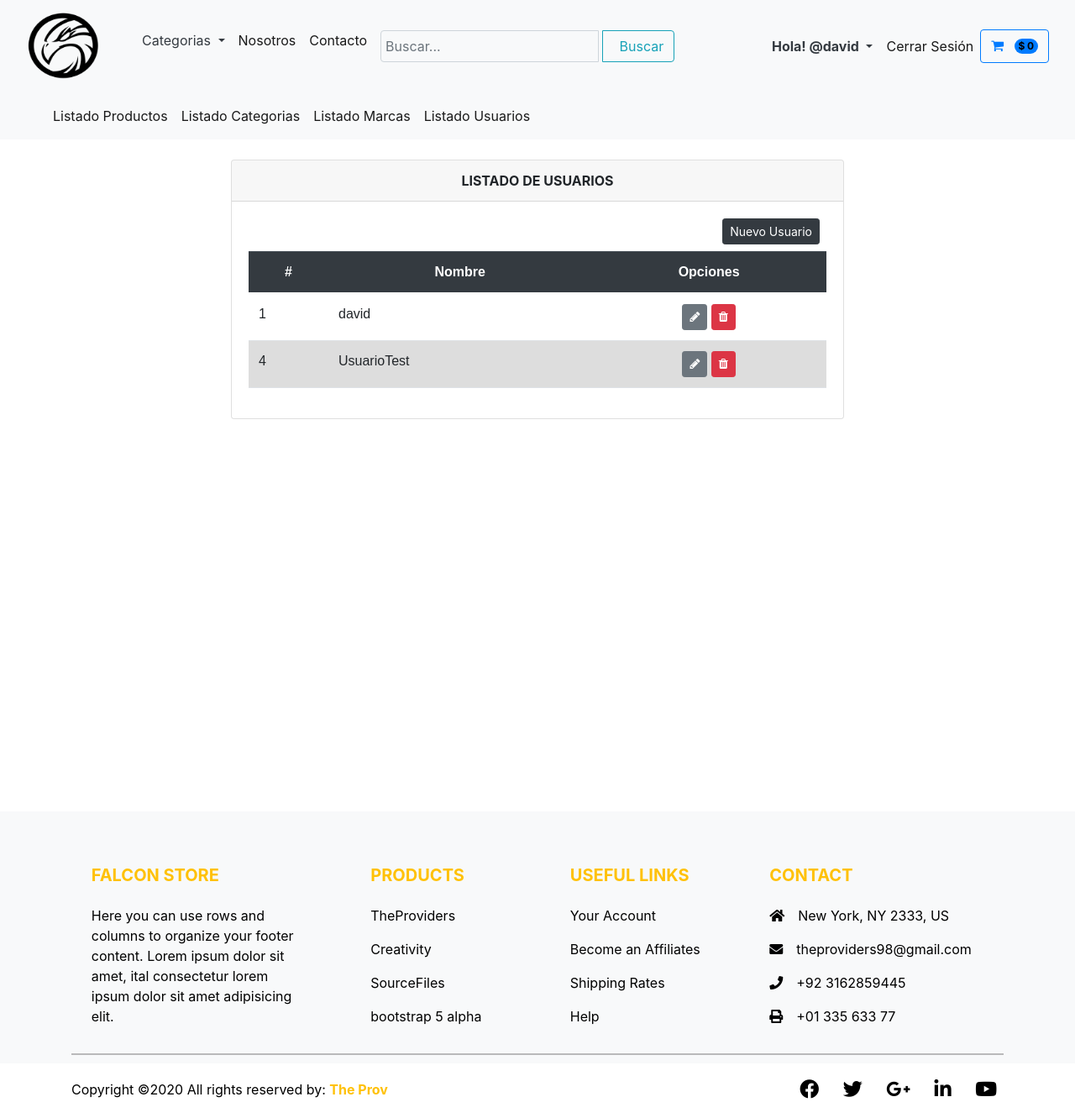
After one commit to JavierSilvaV/FalconAppv2, a Django app: page /usuarios/ in a window 1280 px wide. The commit adds this page. Shown: the whole page at 84% size. Run offline with Django 3.2, Linux system fonts and the light colour scheme; a user stored in the database is signed in; data comes from the database, SQL or seed files in the repository; both versions use the stored data as it was after the commit; some libraries are stand-ins or nearby versions.

Commit message:
Usuarios añadido al CRUD y modificar perfil

```diff
--- a/app/forms.py
+++ b/app/forms.py
@@ -42,3 +42,9 @@ class CustomUserCreationForm(UserCreationForm):
     class Meta:
         model = User
         fields = ["username", "first_name","last_name","email","password1","password2"]
+
+class CustomUserCreationFormListado(UserCreationForm):
+
+    class Meta:
+        model = User
+        fields = ["username", "first_name","last_name","email","password1","password2"]
--- a/app/templates/auth/login.html
+++ b/app/templates/auth/login.html
@@ -17,13 +17,13 @@
                             {% csrf_token %}
                             {{form | crispy }}
                             <br>
-                            <a href="#">Ir al inicio</a> |
-                            <a href="#">Registrarse</a>
+                            <a href="/">Ir al inicio</a> |
+                            <a href="/registrar">Registrarse</a>
 
                             <input type="submit" value="Ingresar" class="btn btn-success float-right">
 
                         </form>
-                        <a href="{% url 'social:begin' 'facebook' %}">Continuar con Facebook</a>
+
                     </div>
                 </div>
             </div>
--- a/app/templates/auth/registrar.html
+++ b/app/templates/auth/registrar.html
@@ -17,8 +17,8 @@
                             {% csrf_token %}
                             {{form | crispy }}
                             <br>
-                            <a href="#">Ir al inicio</a> |
-                            <a href="#">Iniciar Sesion</a>
+                            <a href="/">Ir al inicio</a> |
+                            <a href="/login">Iniciar Sesion</a>
                             <input type="submit" value="Registrar" class="btn btn-success float-right">
 
                         </form>
--- a/app/templates/layouts/base.html
+++ b/app/templates/layouts/base.html
@@ -106,7 +106,7 @@
                                 <b>Hola! @{{ user.username }}</b>
                             </a>
                             <div class="dropdown-menu" aria-labelledby="dropdownMenuLink">
-                                <li><a class="dropdown-item" href="#">Mi perfil</a></li>
+                                <li><a class="dropdown-item" href="{% url 'tienda:editperfilusuario' user.id %}">Mi perfil</a></li>
                             </div>
                             </div>
 
@@ -161,6 +161,11 @@
                         <li class="nav-item">
                             <a class="nav-link active" aria-current="page" href="/marcas">
                                     Listado Marcas
+                                </a>
+                        </li>
+                        <li class="nav-item">
+                            <a class="nav-link active" aria-current="page" href="/usuarios">
+                                    Listado Usuarios
                                 </a>
                         </li>
                     </ul>
--- /dev/null
+++ b/app/templates/listadousuarios.html
@@ -0,0 +1,50 @@
+{% extends 'layouts/base.html' %} {% block content %}
+<div class="min-vh-100 d-flex flex-colum py-4">
+    <div class="container">
+        <div class="row justify-content-center">
+            <div class="col-lg-8 col-md-6 col-sm-4 animate__animated animate__backInRight animate__delay-0.4s">
+                <div class="card">
+                    <div class="card-header text-center font-weight-bold">
+                        {{ title }}
+                    </div>
+                    <div class="card-body  table-responsive">
+                        <div class="d-flex justify-content-end mb-2 mx-2">
+                            <a href="/addusuario" class="btn btn-dark btn-sm pull-right" type="submit">
+                            Nuevo Usuario
+                            </a>
+                        </div>
+                        <table class="table table-condensed">
+                            <thead class="thead-dark">
+                                <tr class="text-center">
+                                    <th scope="col">#</th>
+                                    <th scope="col">Nombre</th>
+                                    <th colspan="2">Opciones</th>
+                                </tr>
+                            </thead>
+                            <tbody>
+                                {% load bootstrap_icons %} {% if entity %} {% for usuario in entity %}
+                                <tr>
+                                    <td>{{ usuario.id }}</td>
+                                    <td>{{ usuario.username }}</td>
+                                    <td colspan="2" class="text-center">
+                                        <a class="btn btn-secondary btn-sm" href="{% url 'tienda:editusuario' usuario.id %}" type="button"><i class="fa fa-pencil"></i></a>
+                                        <a class="btn btn-danger btn-sm" href="{% url 'tienda:deleteUsuario' usuario.id %}" type="button"><i class="fa fa-trash"></i></a>
+                                    </td>
+                                </tr>
+                                {% endfor %} {% else %}
+                                <div class="text-center text-warning">
+                                    <h3> No existen Productos relacionados a esta marca</h3>
+                                </div>
+                                {% endif %}
+                            </tbody>
+                        </table>
+                        <div>
+                            {% include 'paginator.html' %}
+                        </div>
+                    </div>
+                </div>
+            </div>
+        </div>
+    </div>
+</div>
+{% endblock %}
--- a/app/urls.py
+++ b/app/urls.py
@@ -10,6 +10,7 @@ urlpatterns = [
     path('', views.index, name='index'),
     path('categorias/', views.listCategorias, name='categorias'),
     path('marcas/', views.listMarcas, name='marcas'),
+    path('usuarios/', views.listUsuarios, name='usuarios'),
 
 
 
@@ -33,6 +34,12 @@ urlpatterns = [
     path('editmarca/<id>/', views.modificarMarca, name='editmarca'),
     path('deleteMarca/<id>/', views.deleteMarca, name='deleteMarca'),
 
+    path('addusuario/', views.addUsuario, name='addusuario'),
+    path('editusuario/<id>/', views.modificarUsuario, name='editusuario'),
+    path('deleteUsuario/<id>/', views.deleteUsuario, name='deleteUsuario'),
+
+    path('editperfilusuario/<id>/', views.modificarPerfilUsuario, name='editperfilusuario'),
+
     # paths de autenticacion
     path('registrar/', views.registrar, name='registrar'),
     path('login/', LoginView.as_view(template_name='auth/login.html'), name='login'),
--- a/app/views.py
+++ b/app/views.py
@@ -5,12 +5,12 @@ from .carro import Carro
 from django.core.paginator import Paginator
 from django.http import Http404
 from django.contrib.auth import logout, login, authenticate
-from django.contrib.auth.decorators import login_required
+from django.contrib.auth.decorators import login_required, permission_required
 from django.contrib.auth.forms import UserCreationForm
 from django.contrib import messages
 from django.views.generic import ListView, CreateView
 from django.db.models import Q
-from .forms import ConctactoForm, ProductoForm, CategoriaForm, CustomUserCreationForm, MarcaForm
+from .forms import ConctactoForm, ProductoForm, CategoriaForm, CustomUserCreationForm, MarcaForm, CustomUserCreationFormListado
 
 
 # Create your views here.
@@ -91,6 +91,7 @@ def detalleProducto(request, id):
 
 
 @login_required(login_url='/login')
+@permission_required('app.add_producto')
 def addProducto(request):
     data = {
         'form' : ProductoForm()
@@ -107,25 +108,9 @@ def addProducto(request):
             data["form"] = formulario
     return render(request, 'producto/agregar.html', data)
 
-@login_required(login_url='/login')
-def addProductoDestacado(request):
-    data = {
-        'form' : ProductoForm()
-    }
-
-    if request.method == 'POST':
-        formulario = ProductoForm(data=request.POST, files=request.FILES)
-
-        if formulario.is_valid():
-            formulario.save()
-            messages.success(request, "Registro agregado correctamente")
-            return redirect(to="/listarproductos")
-        else:
-            data["form"] = formulario
-    return render(request, 'producto/agregar.html', data)
 
 
-@login_required(login_url='/login')
+@permission_required('view_Producto')
 def listarProductos(request):
     busqueda = request.POST.get("buscador")
     lista_productos = Productos.objects.order_by('id')
@@ -150,6 +135,7 @@ def listarProductos(request):
 
 
 @login_required(login_url='/login')
+@permission_required('change_Producto')
 def editarProducto(request, id):
     producto = get_object_or_404(Productos, id=id)
     data = {
@@ -167,6 +153,7 @@ def editarProducto(request, id):
 
 
 @login_required(login_url='/login')
+@permission_required('delete_Producto')
 def deleteProducto(request, id):
     producto = get_object_or_404(Productos, id=id)
     producto.delete()
@@ -185,6 +172,7 @@ def devoluciones(request):
 
 # Views categorias
 @login_required(login_url='/login')
+@permission_required('view_Categoria')
 def listCategorias(request):
     lista_categorias = Categorias.objects.all().order_by('id')
     page = request.GET.get('page', 1)
@@ -204,6 +192,7 @@ def listCategorias(request):
 
 
 @login_required(login_url='/login')
+@permission_required('add_Categoria')
 def addCategoria(request):
     data = {
         'form': CategoriaForm()
@@ -221,6 +210,7 @@ def addCategoria(request):
 
 
 @login_required(login_url='/login')
+@permission_required('change_Categoria')
 def modificarCategoria(request, id):
     categoria = get_object_or_404(Categorias, id=id)
 
@@ -240,6 +230,7 @@ def modificarCategoria(request, id):
 
 
 @login_required(login_url='/login')
+@permission_required('delete_Categoria')
 def deleteCategoria(request, id):
     categoria = get_object_or_404(Categorias, id=id)
     categoria.delete()
@@ -249,6 +240,7 @@ def deleteCategoria(request, id):
 
 #Views Marcas
 @login_required(login_url='/login')
+@permission_required('app.view_marca')
 def listMarcas(request):
     lista_marcas = Marcas.objects.all().order_by('id')
     page = request.GET.get('page', 1)
@@ -268,6 +260,7 @@ def listMarcas(request):
 
 
 @login_required(login_url='/login')
+@permission_required('add_marca')
 def addMarca(request):
     data = {
         'form': MarcaForm()
@@ -285,6 +278,7 @@ def addMarca(request):
 
 
 @login_required(login_url='/login')
+@permission_required('change_marca')
 def modificarMarca(request, id):
     marca = get_object_or_404(Marcas, id=id)
 
@@ -304,11 +298,96 @@ def modificarMarca(request, id):
 
 
 @login_required(login_url='/login')
+@permission_required('delete_marca')
 def deleteMarca(request, id):
     marca = get_object_or_404(Marcas, id=id)
     marca.delete()
     messages.success(request, "Registro eliminado correctamente")
     return redirect(to="/marcas")
+
+
+# Views usuarios
+@login_required(login_url='/login')
+@permission_required('view_user')
+def listUsuarios(request):
+    lista_usuarios = User.objects.all().order_by('id')
+    page = request.GET.get('page', 1)
+
+    try:
+        paginator = Paginator(lista_usuarios, 10)
+        lista_usuarios = paginator.page(page)
+    except:
+        raise Http404
+
+    data = {'entity': lista_usuarios,
+            'title': 'LISTADO DE USUARIOS',
+            'paginator': paginator
+            }
+
+    return render(request,'listadousuarios.html', data)
+
+
+@login_required(login_url='/login')
+@permission_required('add_user')
+def addUsuario(request):
+    data = {
+        'form': CustomUserCreationFormListado()
+    }
+    if request.method == 'POST':
+        formulario = CustomUserCreationFormListado(data=request.POST)
+
+        if formulario.is_valid():
+            formulario.save()
+            messages.success(request, "Registro agregado correctamente")
+            return redirect(to="/usuarios")
+        else:
+            data["form"] = formulario
+    return render(request, 'usuarios/agregar.html', data)
+
+
+@login_required(login_url='/login')
+def modificarUsuario(request, id):
+    usuario = get_object_or_404(User, id=id)
+
+    data = {
+        'form': CustomUserCreationFormListado(instance=usuario)
+    }
+    if request.method == 'POST':
+        formulario = CustomUserCreationFormListado(data=request.POST, instance=usuario)
+        if formulario.is_valid():
+            formulario.save()
+            messages.success(request, "Registro modificado correctamente")
+            return redirect(to="/usuarios")
+        else:
+            data["form"] = formulario
+
+    return render(request, 'usuarios/modificar.html', data)
+
+@login_required(login_url='/login')
+def modificarPerfilUsuario(request, id):
+    usuario = get_object_or_404(User, id=id)
+    data = {
+        'form': CustomUserCreationFormListado(instance=usuario)
+    }
+    if request.method == 'POST':
+        formulario = CustomUserCreationFormListado(data=request.POST, instance=usuario)
+        if formulario.is_valid():
+            formulario.save()
+            messages.success(request, "Registro modificado correctamente")
+            return redirect(to="/")
+        else:
+            data["form"] = formulario
+
+    return render(request, 'usuarios/modificar.html', data)
+
+
+@login_required(login_url='/login')
+@permission_required('delete_user')
+def deleteUsuario(request, id):
+    usuario = get_object_or_404(User, id=id)
+    usuario.delete()
+    messages.success(request, "Registro eliminado correctamente")
+    return redirect(to="/usuarios")
 
 
 
```
Also changed, not shown: app/templates/usuarios/agregar.html (added, +25 -0 lines), app/templates/usuarios/modificar.html (added, +25 -0 lines), db.sqlite3.
